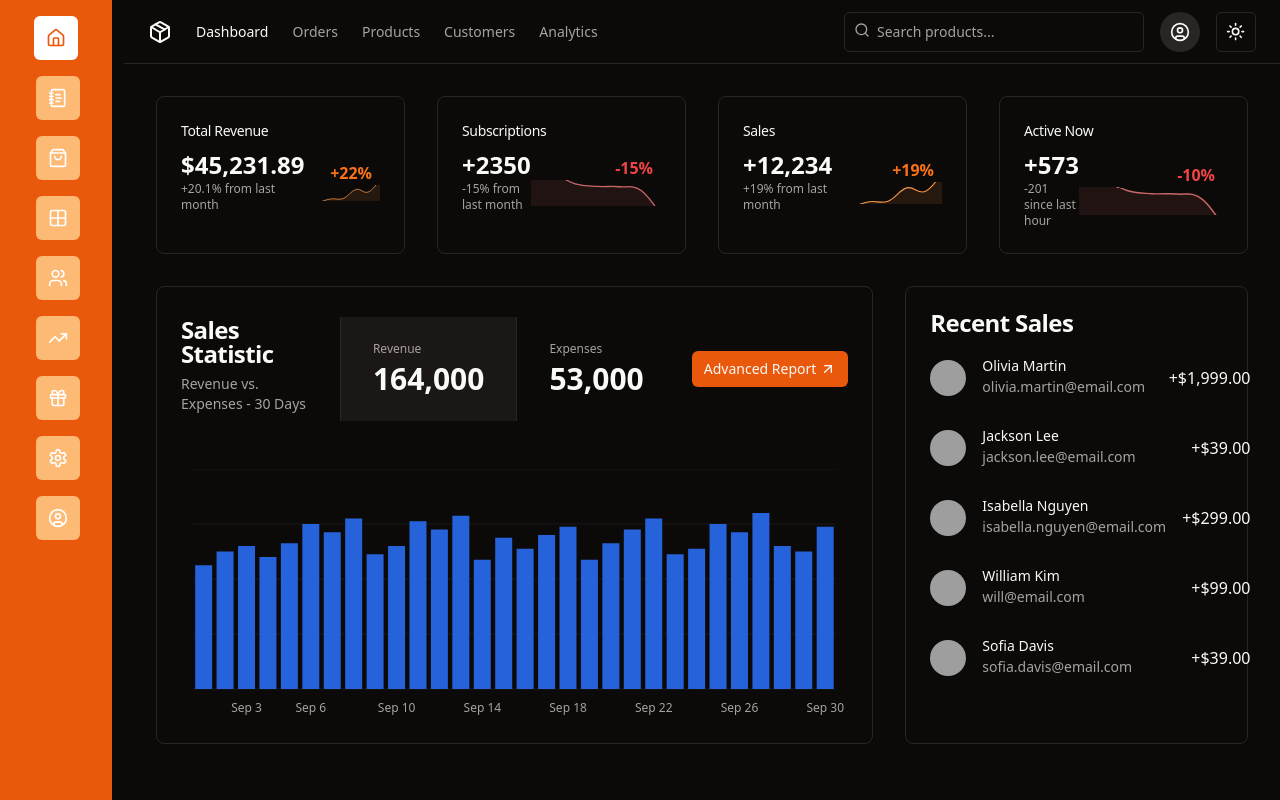
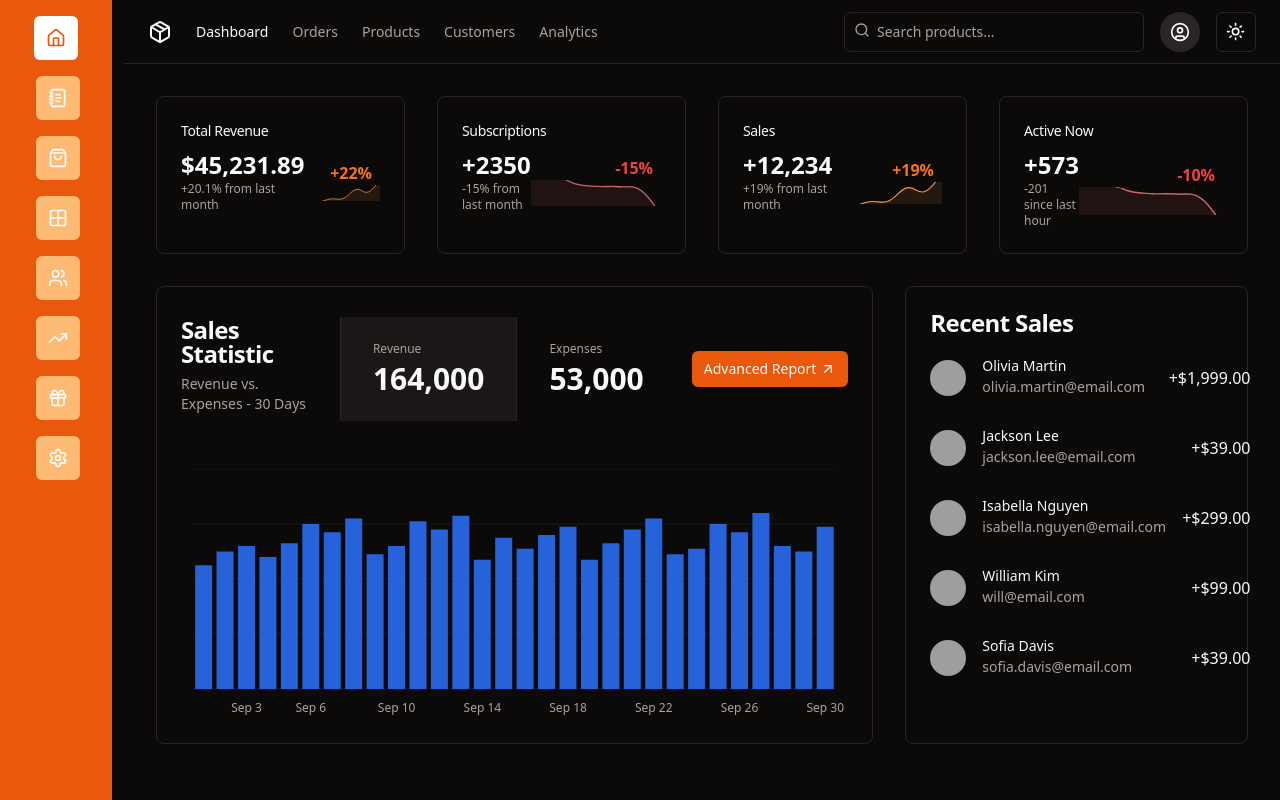
Before and after one commit to AlyaaRushdy/ecommerce-dashboard-react, a React (Vite) app: page / in a window 1280 px wide. Built offline with nearby package versions, Linux system fonts and the light colour scheme; grey boxes are pictures that could not be loaded.

Commit message:
profile page removed

```diff
--- a/src/App.jsx
+++ b/src/App.jsx
@@ -7,7 +7,6 @@ import Customers from "./pages/Customers";
 import Reports from "./pages/Reports";
 import Promotions from "./pages/Promotions";
 import Settings from "./pages/Settings";
-import Profile from "./pages/Profile";
 import Sidebar from "./components/shared/Sidebar";
 
 function App() {
@@ -24,7 +23,6 @@ function App() {
           <Route path="/reports" element={<Reports />} />
           <Route path="/promotions" element={<Promotions />} />
           <Route path="/settings" element={<Settings />} />
-          <Route path="/profile" element={<Profile />} />
         </Routes>
       </main>
     </>
--- a/src/components/shared/NavSheet.jsx
+++ b/src/components/shared/NavSheet.jsx
@@ -6,7 +6,6 @@ import {
 } from "@/components/ui/sheet";
 import { Button } from "@/components/ui/button";
 import {
-  CircleUser,
   Gift,
   Grid2X2,
   House,
@@ -77,9 +76,6 @@ function NavSheet() {
               <SheetNavItem link={"/settings"} text={"Settings"}>
                 <Settings />
               </SheetNavItem>
-              <SheetNavItem link={"/profile"} text={"Profile"}>
-                <CircleUser />
-              </SheetNavItem>
             </NavigationMenuList>
           </NavigationMenu>
         </SheetContent>
--- a/src/components/shared/Sidebar.jsx
+++ b/src/components/shared/Sidebar.jsx
@@ -11,7 +11,6 @@ import {
   TrendingUp,
   Gift,
   Settings,
-  CircleUser,
 } from "lucide-react";
 import NavItem from "../NavItem";
 import { ScrollArea } from "../ui/scroll-area";
@@ -49,9 +48,6 @@ function Sidebar() {
             <NavItem link={"/settings"} tooltipText={"Settings"}>
               <Settings />
             </NavItem>
-            <NavItem link={"/profile"} tooltipText={"Profile"}>
-              <CircleUser />
-            </NavItem>
           </NavigationMenuList>
         </NavigationMenu>
       </ScrollArea>
--- a/src/pages/Profile.jsx
+++ /dev/null
@@ -1,9 +0,0 @@
-function Profile() {
-  return (
-    <>
-      <h1>Profile Page</h1>
-    </>
-  );
-}
-
-export default Profile;
```
